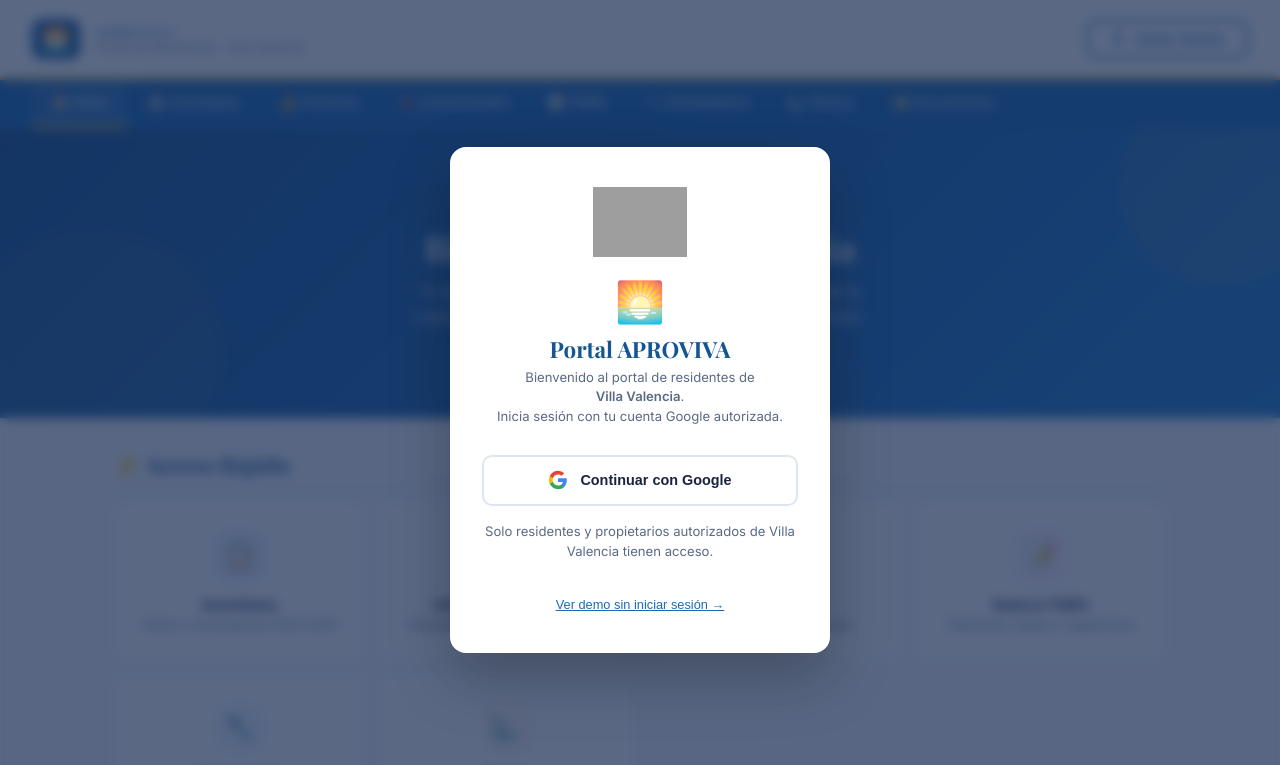
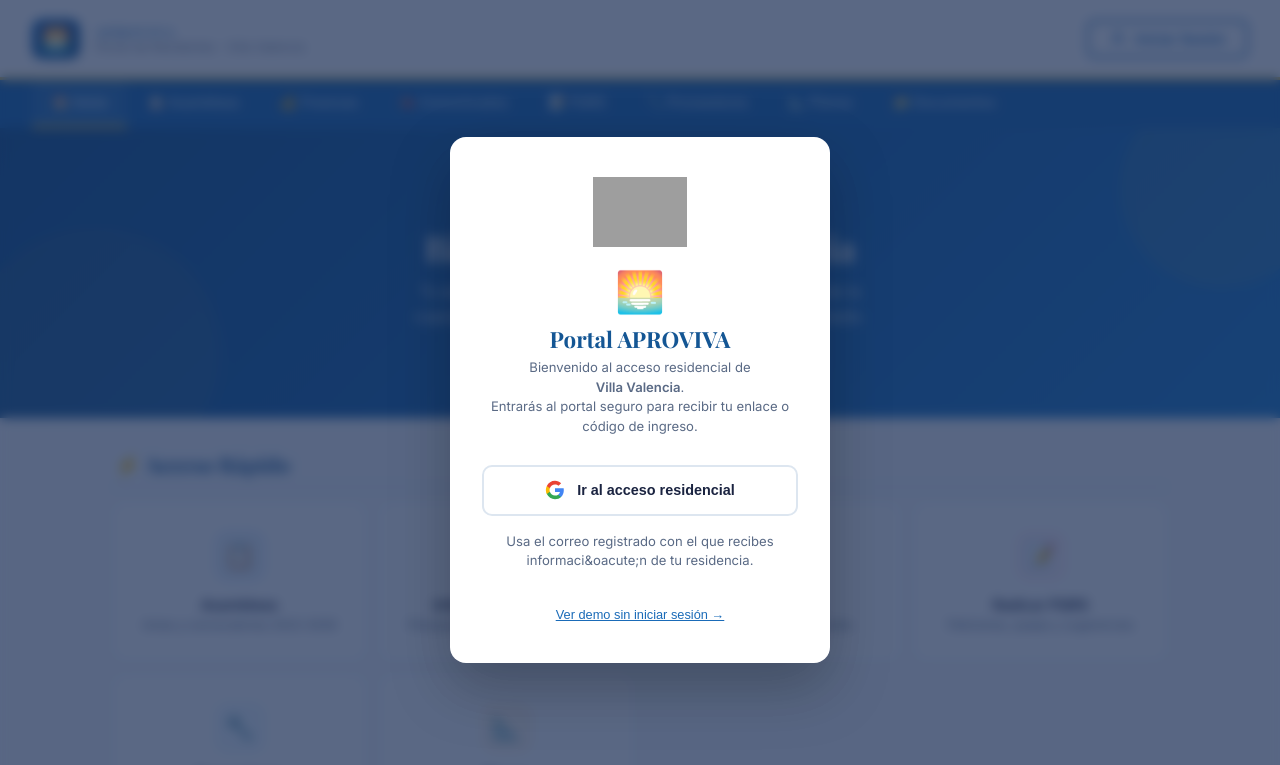
Before and after one commit to jefferygyamerah/villa-valencia-portal, a plain HTML site: page aproviva-portal.html in a window 1280 px wide. Shown: the top 765 px of the page. Drawn offline with nearby package versions, Linux system fonts and the light colour scheme; grey boxes are pictures that could not be loaded.

Commit message:
fix: wire portal into real auth app

```diff
--- a/aproviva-portal.html
+++ b/aproviva-portal.html
@@ -697,7 +697,7 @@
     <div style="font-size:2.5rem;margin-bottom:0.5rem;">🌅</div>
     <h2>Portal APROVIVA</h2>
     <p id="loginIntro">Bienvenido al portal de residentes de<br><strong>Villa Valencia</strong>.<br>Inicia sesi&oacute;n con tu cuenta Google autorizada.</p>
-    <button class="btn-google" onclick="closeLogin()">
+    <button class="btn-google" onclick="openSecureLogin()">
       <svg viewBox="0 0 24 24" width="20" height="20">
         <path fill="#4285F4" d="M22.56 12.25c0-.78-.07-1.53-.2-2.25H12v4.26h5.92c-.26 1.37-1.04 2.53-2.21 3.31v2.77h3.57c2.08-1.92 3.28-4.74 3.28-8.09z"/>
         <path fill="#34A853" d="M12 23c2.97 0 5.46-.98 7.28-2.66l-3.57-2.77c-.98.66-2.23 1.06-3.71 1.06-2.86 0-5.29-1.93-6.16-4.53H2.18v2.84C3.99 20.53 7.7 23 12 23z"/>
@@ -722,7 +722,7 @@
       <span id="portalLaneLabel">Portal de Residentes · Villa Valencia</span>
     </div>
   </div>
-  <a class="btn-login" href="#" onclick="document.getElementById('loginOverlay').style.display='flex'">
+  <a class="btn-login" href="#" onclick="document.getElementById('loginOverlay').style.display='flex';return false;">
     <svg viewBox="0 0 24 24" fill="none" stroke="currentColor" stroke-width="2">
       <circle cx="12" cy="8" r="4"/><path d="M4 20c0-4 3.6-7 8-7s8 3 8 7"/>
     </svg>
@@ -913,27 +913,30 @@
       badge: 'Portal Residentes 2026',
       title: 'Bienvenido a Villa Valencia',
       description: 'Tu espacio digital para acceder a toda la informaci&oacute;n de la copropiedad, gestionar solicitudes y mantenerte informado.',
-      intro: 'Bienvenido al portal de residentes de<br><strong>Villa Valencia</strong>.<br>Inicia sesi&oacute;n con tu cuenta Google autorizada.',
-      action: 'Continuar con Google',
-      note: 'Solo residentes y propietarios autorizados de Villa Valencia tienen acceso.'
+      intro: 'Bienvenido al acceso residencial de<br><strong>Villa Valencia</strong>.<br>Entrar&aacute;s al portal seguro para recibir tu enlace o c&oacute;digo de ingreso.',
+      action: 'Ir al acceso residencial',
+      note: 'Usa el correo registrado con el que recibes informaci&oacute;n de tu residencia.',
+      url: 'https://vv-auth-app.vercel.app/es/resident/login?next=/es/resident/inicio'
     },
     admin: {
       label: 'Acceso administrativo · Villa Valencia',
       badge: 'Operaci&oacute;n del edificio',
       title: 'Ingreso administrativo Villa Valencia',
       description: 'Conserjer&iacute;a, supervisor y gerencia comparten una misma capa para operar, supervisar y dar continuidad al edificio.',
-      intro: 'Bienvenido al acceso administrativo de<br><strong>Villa Valencia</strong>.<br>Conserjer&iacute;a, supervisor y gerencia comparten esta entrada operativa.',
-      action: 'Continuar con acceso administrativo',
-      note: 'Usa tu correo administrativo autorizado para continuar.'
+      intro: 'Bienvenido al acceso administrativo de<br><strong>Villa Valencia</strong>.<br>Entrar&aacute;s al panel real de conserjer&iacute;a, supervisi&oacute;n y gerencia.',
+      action: 'Ir al acceso administrativo',
+      note: 'Usa tu correo y tu contrase&ntilde;a administrativa autorizados.',
+      url: 'https://vv-auth-app.vercel.app/es/admin/login?next=/es/admin/inicio'
     },
     junta: {
       label: 'Acceso junta · Villa Valencia',
       badge: 'Gobernanza del edificio',
       title: 'Ingreso junta Villa Valencia',
       description: 'La junta revisa prioridades, aprobaciones y seguimiento desde una capa de gobernanza conectada a la operaci&oacute;n.',
-      intro: 'Bienvenido al acceso de junta de<br><strong>Villa Valencia</strong>.<br>La junta entra por la misma capa administrativa con lectura ejecutiva y de gobernanza.',
-      action: 'Continuar con acceso de junta',
-      note: 'Usa tu correo autorizado de junta o solicita activaci&oacute;n a la coordinaci&oacute;n del edificio.'
+      intro: 'Bienvenido al acceso de junta de<br><strong>Villa Valencia</strong>.<br>Entrar&aacute;s a la vista de gobernanza y seguimiento ejecutivo del edificio.',
+      action: 'Ir al acceso de junta',
+      note: 'Usa tu correo y tu acceso autorizado de junta para continuar.',
+      url: 'https://vv-auth-app.vercel.app/es/admin/login?next=/es/admin/junta'
     }
   }[lane] || null;
 
@@ -947,6 +950,7 @@
   var title = document.getElementById('heroLaneTitle');
   var description = document.getElementById('heroLaneDescription');
   var overlay = document.getElementById('loginOverlay');
+  window.APROVIVA_SECURE_LOGIN_URL = copy.url;
 
   if (intro) intro.innerHTML = copy.intro;
   if (action) action.textContent = copy.action;
@@ -957,6 +961,11 @@
   if (description) description.innerHTML = copy.description;
   if (overlay && params.has('lane')) overlay.style.display = 'flex';
 })();
+
+function openSecureLogin() {
+  var targetUrl = window.APROVIVA_SECURE_LOGIN_URL || 'https://vv-auth-app.vercel.app/es/resident/login?next=/es/resident/inicio';
+  window.location.href = targetUrl;
+}
 </script>
 </body>
 </html>
--- a/js/config.js
+++ b/js/config.js
@@ -21,8 +21,8 @@
 
   // Role-based login URLs — set each secure destination when available
   ROLE_LOGIN_LINKS: {
-    residentes: '/aproviva-portal.html?lane=resident',
-    administracion: '/aproviva-portal.html?lane=admin',
-    junta: '/aproviva-portal.html?lane=junta',
+    residentes: 'https://vv-auth-app.vercel.app/es/resident/login?next=/es/resident/inicio',
+    administracion: 'https://vv-auth-app.vercel.app/es/admin/login?next=/es/admin/inicio',
+    junta: 'https://vv-auth-app.vercel.app/es/admin/login?next=/es/admin/junta',
   },
 };
```
Also changed, not shown: index.html (+3 -7 lines).
